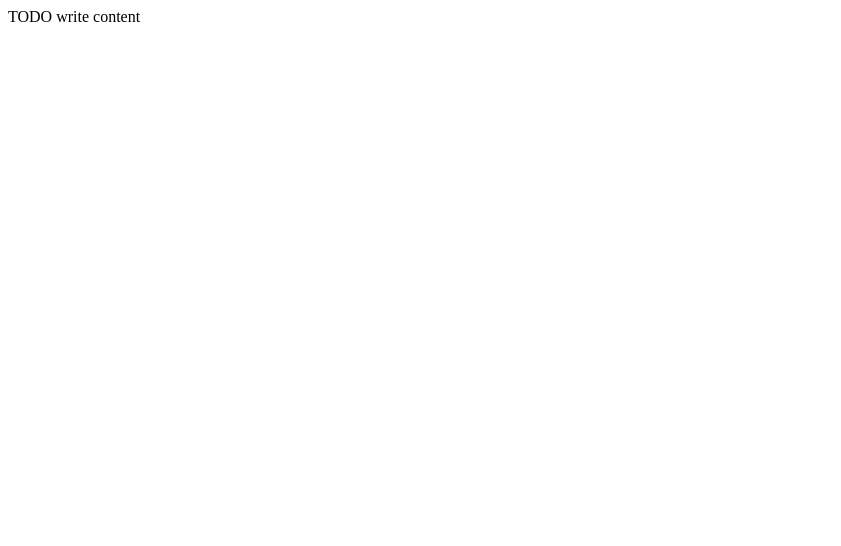
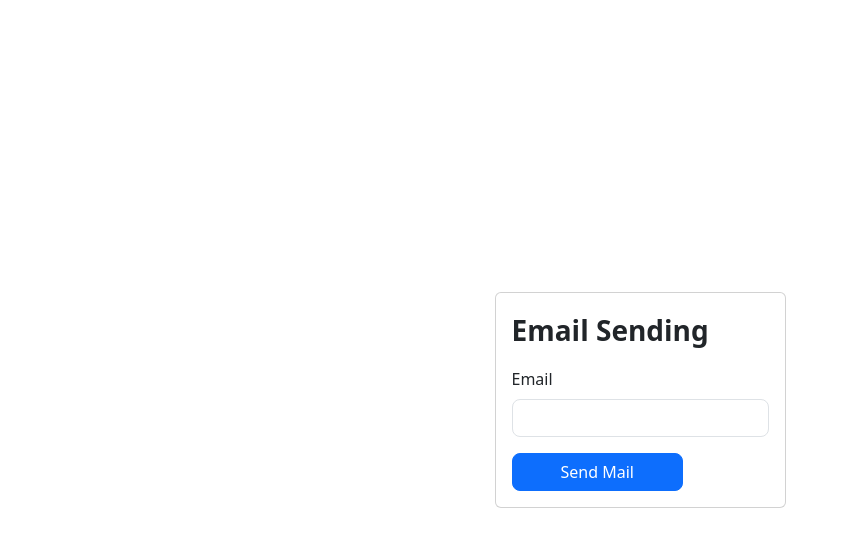
Before and after one commit to DisuraAberathna/Java-EE7_Email-Sending, a plain HTML site: page web/index.html in a window 1280 px wide. Shown: the whole page, without its empty margins (0-841 px from the left). Drawn offline with nearby package versions, Linux system fonts and the light colour scheme.

Commit message:
Update index file

```diff
--- a/web/index.html
+++ b/web/index.html
@@ -5,11 +5,27 @@ Click nbfs://nbhost/SystemFileSystem/Templates/JSP_Servlet/Html.html to edit thi
 -->
 <html>
     <head>
-        <title>TODO supply a title</title>
+        <title>Java-EE7 Email Sending</title>
         <meta charset="UTF-8">
         <meta name="viewport" content="width=device-width, initial-scale=1.0">
+        <link href="https://cdn.jsdelivr.net/npm/bootstrap@5.3.3/dist/css/bootstrap.min.css" rel="stylesheet"/>
     </head>
     <body>
-        <div>TODO write content</div>
+        <div class="container-xxl vh-100 d-flex justify-content-center align-items-center">
+            <div class="card">
+                <div class="card-body">
+                    <div class="fs-3 fw-semibold">Email Sending</div>
+                    <form action="SendMail" method="GET">
+                        <div class="mt-3">
+                            <div class="form-label">Email</div>
+                            <input type="email" name="email" class="form-control rounded-3"/>
+                        </div>
+                        <div class="mt-3">
+                            <button type="submit" class="btn btn-primary px-5 rounded-3">Send Mail</button>
+                        </div>
+                    </form>
+                </div>
+            </div>
+        </div>
     </body>
 </html>
```
